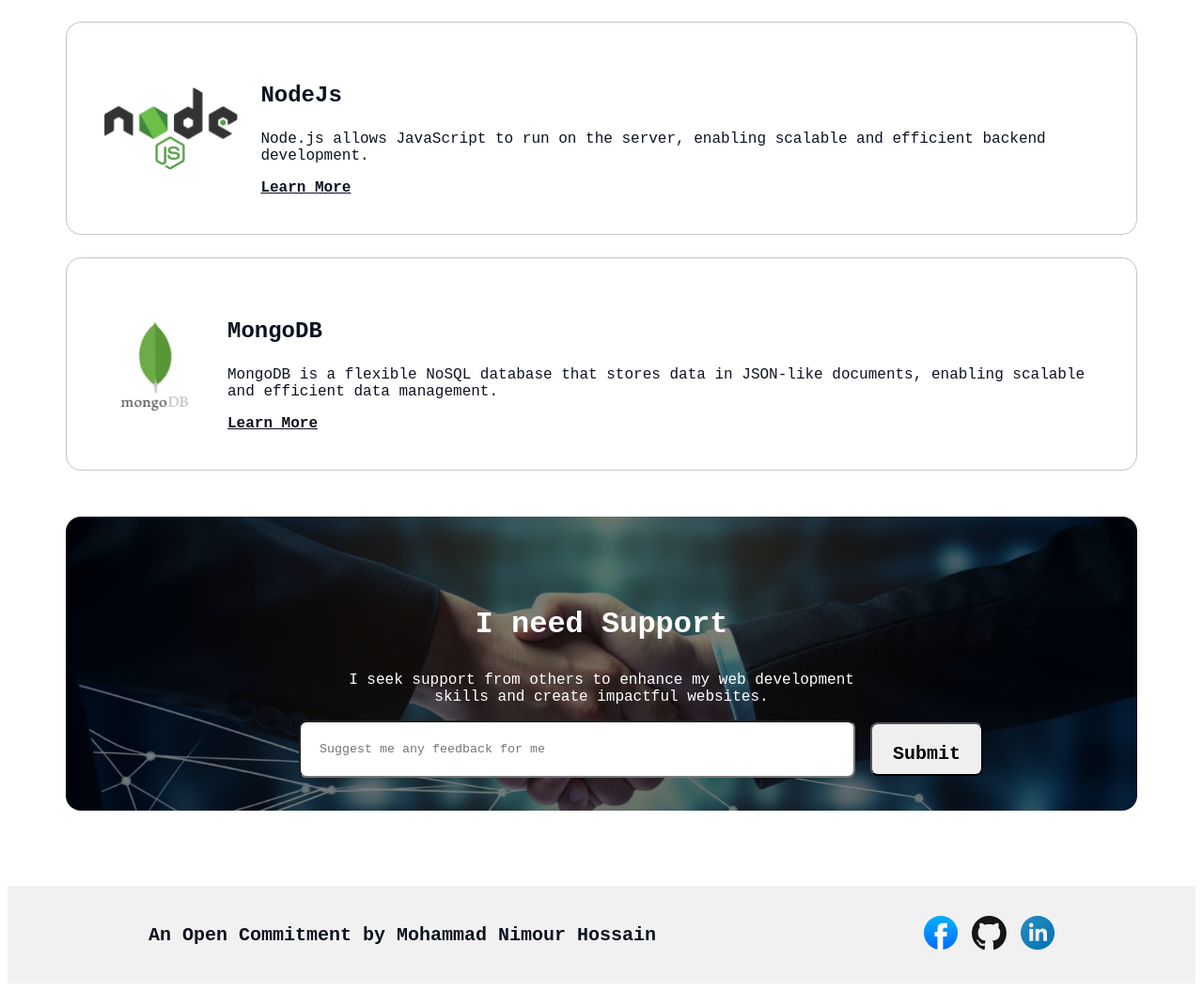
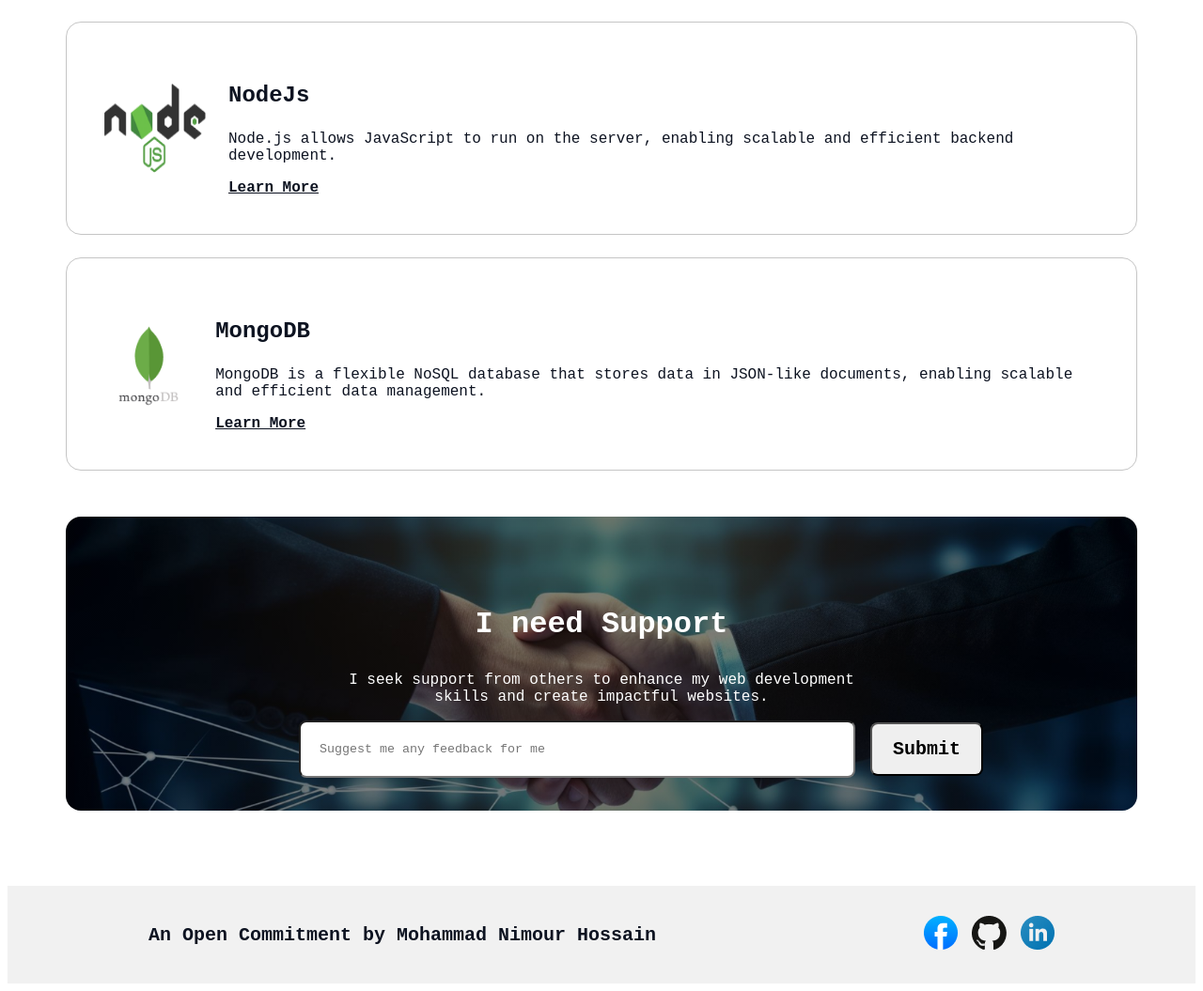
Before and after one commit to nimourhossain/Assignment-1, a plain HTML site: page index.html in a window 1280 px wide. Shown: the part 4336-5391 px from the top of the page at 94% size. Drawn offline with Linux system fonts and the light colour scheme; a web font is replaced by a local one.

Commit message:
button modify

```diff
--- a/index.html
+++ b/index.html
@@ -135,7 +135,7 @@
             </div>
 
             <div class="thrr1">
-                <img class="thrr-img2" src="assets/nodejs.png" alt="">
+                <img class="thrr-img1" src="assets/nodejs.png" alt="">
                 <div class="thrr-two">
                     <h3 class="two-head">NodeJs</h3>
                     <p class="two-para">Node.js allows JavaScript to run on the server, enabling scalable and efficient
@@ -145,7 +145,7 @@
             </div>
 
             <div class="thrr2">
-                <img class="thrr-img3" src="assets/mongodb.png" alt="">
+                <img class="thrr-img1" src="assets/mongodb.png" alt="">
                 <div class="thrr-two">
                     <h3 class="two-head">MongoDB</h3>
                     <p class="two-para">MongoDB is a flexible NoSQL database that stores data in JSON-like documents,
--- a/styles/style.css
+++ b/styles/style.css
@@ -285,18 +285,6 @@ main{
     margin-right: 24px;
 
 }
-.thrr-img2
-{
-    height: 88px;
-    width: 144px;
-    margin-right: 24px;
-
-}
-.thrr-img3{
-    height: 108px;
-    width: 108px;
-    margin-right: 24px;
-}
 .two-head{
     font-size: 24px;
     font-weight: bolder;
@@ -378,10 +366,10 @@ main{
     margin-left: 16px;
     width: 120px;
    height: 57px;
-    padding:20px 20px;
+
     border-radius: 8px;
     font-size: 20px;
-    font-weight: 800;
+    font-weight: 600;
     text-align: center;
     cursor: pointer;
 
```
